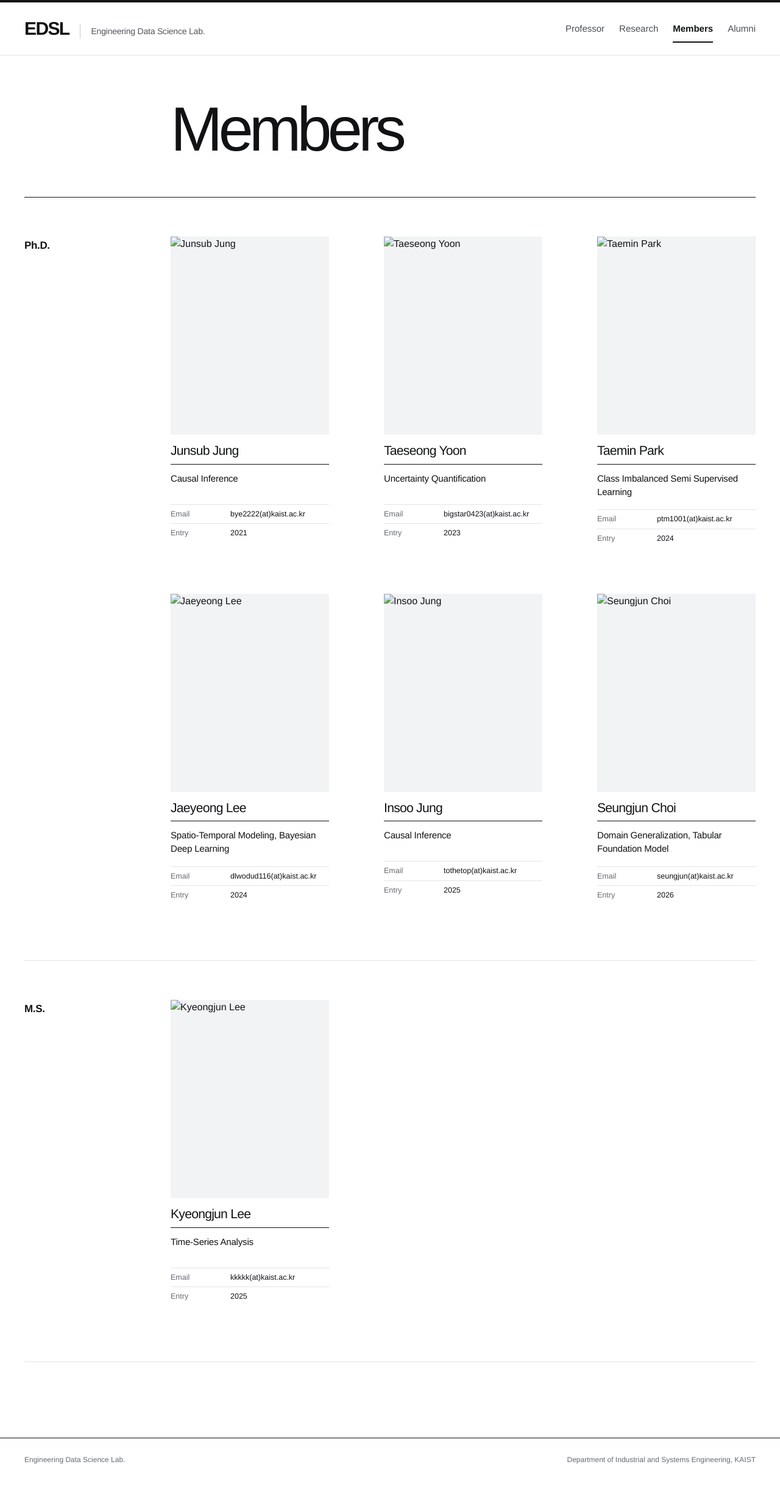
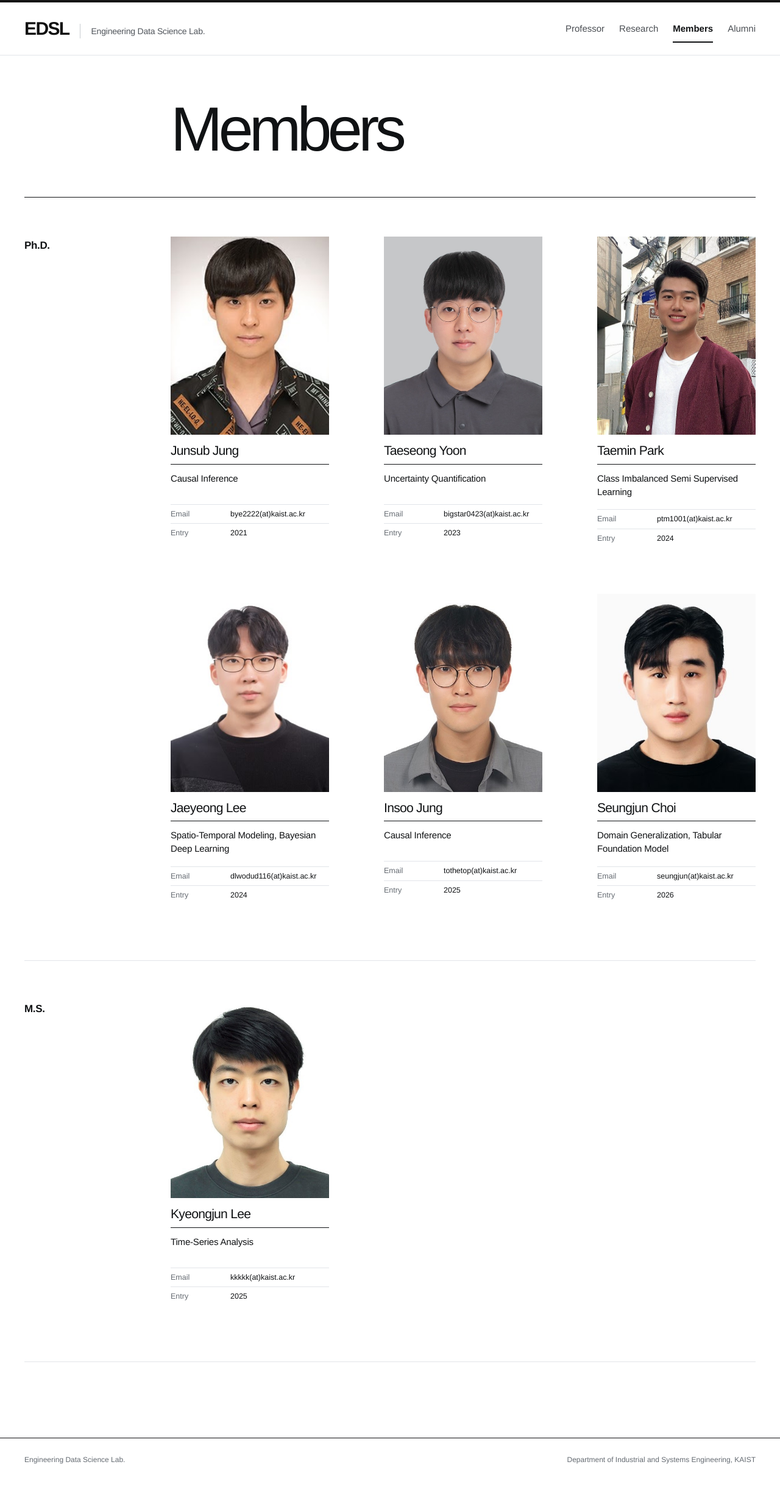
Before and after one commit to JaeyeongLee1/eds-website, a Jekyll site: the page built from members/index.html, in a window 1280 px wide. Shown: the whole page at 61% size. Built offline with Jekyll 4.4.1, drawn with Linux system fonts in a browser that asks for light colours.

Commit message:
Use repository-managed member photos

```diff
--- a/_data/members.yml
+++ b/_data/members.yml
@@ -3,38 +3,38 @@ phd:
     research_interests: "Causal Inference"
     email: "bye2222(at)kaist.ac.kr"
     entry: "2021"
-    photo: "https://jaeyeonglee1.github.io/eds-lab-preview/members/junsubjung.jpg"
+    photo: "/assets/images/members/junsubjung.jpg"
   - name: "Taeseong Yoon"
     research_interests: "Uncertainty Quantification"
     email: "bigstar0423(at)kaist.ac.kr"
     entry: "2023"
     homepage: "https://taeseongyoon.github.io/"
-    photo: "https://jaeyeonglee1.github.io/eds-lab-preview/members/taeseongyoon.jpg"
+    photo: "/assets/images/members/taeseongyoon.jpg"
   - name: "Taemin Park"
     research_interests: "Class Imbalanced Semi Supervised Learning"
     email: "ptm1001(at)kaist.ac.kr"
     entry: "2024"
-    photo: "https://jaeyeonglee1.github.io/eds-lab-preview/members/taeminpark.jpg"
+    photo: "/assets/images/members/taeminpark.jpg"
   - name: "Jaeyeong Lee"
     research_interests: "Spatio-Temporal Modeling, Bayesian Deep Learning"
     email: "dlwodud116(at)kaist.ac.kr"
     entry: "2024"
     homepage: "https://jaeyeonglee1.github.io/"
-    photo: "https://jaeyeonglee1.github.io/eds-lab-preview/members/jaeyeonglee.jpg"
+    photo: "/assets/images/members/jaeyeonglee.jpg"
   - name: "Insoo Jung"
     research_interests: "Causal Inference"
     email: "tothetop(at)kaist.ac.kr"
     entry: "2025"
-    photo: "https://jaeyeonglee1.github.io/eds-lab-preview/members/insoojung.jpg"
+    photo: "/assets/images/members/insoojung.jpg"
   - name: "Seungjun Choi"
     research_interests: "Domain Generalization, Tabular Foundation Model"
     email: "seungjun(at)kaist.ac.kr"
     entry: "2026"
-    photo: "https://jaeyeonglee1.github.io/eds-lab-preview/members/seungjunchoi.jpg"
+    photo: "/assets/images/members/seungjunchoi.jpg"
 
 ms:
   - name: "Kyeongjun Lee"
     research_interests: "Time-Series Analysis"
     email: "kkkkk(at)kaist.ac.kr"
     entry: "2025"
-    photo: "https://jaeyeonglee1.github.io/eds-lab-preview/members/kyeongjunlee.jpg"
+    photo: "/assets/images/members/kyeongjunlee.jpg"
```
